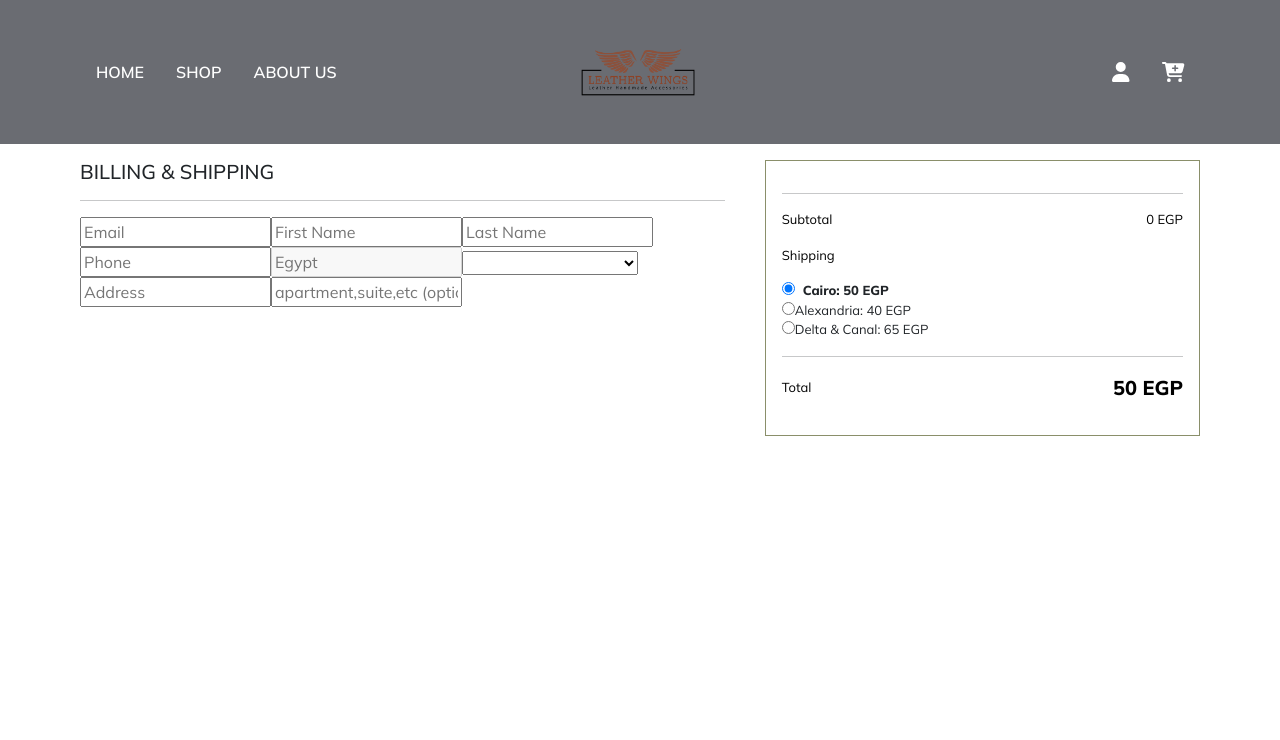
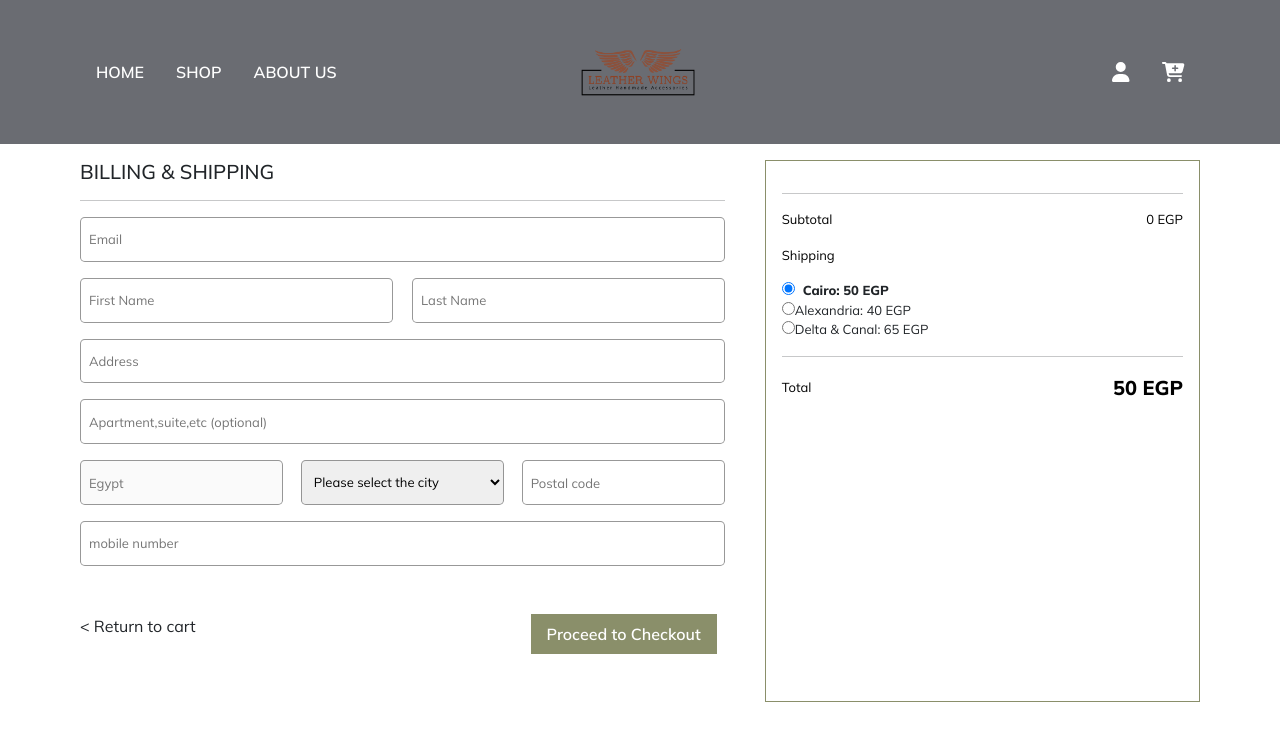
Before and after one commit to NSa3b/LeatherWings, a Vue app: page /orderinfo in a window 1280 px wide. Shown: the top 740 px of the page. Built offline with nearby package versions, Linux system fonts and the light colour scheme; data requests are answered from the project's data file.

Commit message:
form almost done ;)

```diff
--- a/src/components/ContactInfo_Form.vue
+++ b/src/components/ContactInfo_Form.vue
@@ -4,30 +4,70 @@ export default {
     data() {
         return {
             form: {
-                email: '',
-                phone: '',
-                firstName: '',
-                lastName: '',
-                country: 'Egypt',
-                governorate: null,
-                address: '',
-                apartment: ''
+                email: "",
+                phone: "",
+                firstName: "",
+                lastName: "",
+                country: "Egypt",
+                governorate: "",
+                address: "",
+                apartment: null,
+                postalCode: ""
+
+            },
+            errors: {
 
             },
             allGovernorates: [],
-            show: true
+            show: " true"
         }
     },
     methods: {
-        onSubmit(event) {
+        onSubmit() {
+            this.errors = [];
+            const emailRegExp = /^[a-zA-Z0-9.!#$%&'*+/=?^_`{|}~-]+@[a-zA-Z0-9_.+-]+\.[a-zA-Z0-9_.+-]*$/;
+            for (const info in this.form) {
+                if (this.form[info] == "") {
+                    if (info == "email" || info == "address") {
+                        this.errors[info] = `Enter an ${info}`;
+                    }
+                    else if (info == "governorate") {
+                        this.errors[info] = `Select a state / province`;
+                    }
+                    else {
+                        this.errors[info] = `Enter a ${info}`;
+                    }
+                }
+            }
 
+            if (this.form.email.length > 0 && !emailRegExp.test(this.form.email)) {
+                this.errors.email = `This is not a valid email`;
+            }
+            if (this.form.phone.length > 0 && this.form.phone.length < 11) {
+                this.errors.phone = `This is not a valid mobile number`;
+            }
+            if (this.form.postalCode.length > 0 && this.form.postalCode.length < 5) {
+                this.errors.postalCode = `This is not a valid postal code`;
+            }
 
+            if (Object.keys(this.errors).length == 0) {
+                console.log("Sounds Greate!");
+                this.$router.replace({ path: 'checkout' })
+            }
+            else {
+                console.log(this.errors);
+            }
+
+        },
+        inputChange(input) {
+            this.errors[input] = "";
         },
         async getGov() {
             const response = await fetch('http://localhost:3000/governates');
             const data = await response.json();
             this.allGovernorates = data;
         }
+
     },
     created() {
         this.getGov();
@@ -37,36 +77,143 @@ export default {
 </script>
 
 <template>
-
     <h5>BILLING & SHIPPING</h5>
     <hr>
     <form>
-        <label for="email"></label>
-        <input id="email" placeholder="Email" type="email" v-model="form.email" required>
+        <div class="column email">
+            <label for="email"></label>
+            <input class="input" id="email" placeholder="Email" type="email" v-model="form.email" @keypress="inputChange('email')">
+            <p class="errormsg">{{ errors.email }}</p>
+        </div>
 
-        <label for="fName"></label>
-        <input id="fName" placeholder="First Name" type="text" v-model="form.firstName" required>
+        <div class=" column name">
+            <div class="Fname">
+                <label for="fName"></label>
+                <input class="input" id="fName" placeholder="First Name" type="text" v-model="form.firstName"
+                    @keypress="inputChange('firstName')">
+                <p class="errormsg">{{ errors.firstName }}</p>
+            </div>
 
-        <label for="lName"></label>
-        <input id="lName" placeholder="Last Name" type="text" v-model="form.lastName" required>
+            <div class="Lname">
+                <label for="lName"></label>
+                <input class="input" id="lName" placeholder="Last Name" type="text" v-model="form.lastName"
+                    @keypress="inputChange('lastName')">
+                <p class="errormsg">{{ errors.lastName }}</p>
+            </div>
+        </div>
 
-        <label for="phone"></label>
-        <input id="phone" placeholder="Phone" type="tel" v-model="form.phone" required>
+        <div class=" column address">
+            <label for="address"></label>
+            <input class="input" id="address" placeholder="Address" type="text" v-model="form.address" @keypress="inputChange('address')">
+            <p class="errormsg">{{ errors.address }}</p>
+        </div>
 
-        <label for="country"></label>
-        <input id="country" placeholder="Egypt" type="text" disabled>
+        <div class=" column apt">
+            <label for="apartment"></label>
+            <input class="input" id="apartment" placeholder="Apartment,suite,etc (optional)" type="text" v-model="form.apartment">
+            <p class="errormsg">{{ errors.eg }}</p>
+        </div>
 
-        <label for="gov"></label>
-        <select id="gov" v-model="form.governorate">
-            <option disabled value="">Please select the city</option>
-            <option v-for="gov in allGovernorates">{{ gov.governorate_name_en }}</option>
-        </select>
 
-        <label for="address"></label>
-        <input id="address" placeholder="Address" type="text" >
+        <div class=" column region">
 
-        <label for="apartment"></label>
-        <input id="apapartmentt" placeholder="apartment,suite,etc (optional)" type="text">
+            <div class="country">
+                <label for="country"></label>
+                <input class="input" id="country" placeholder="Egypt" type="text" disabled>
+                <p class="errormsg">{{ errors.eg }}</p>
+            </div>
+
+            <div class="gov">
+                <select class="input" v-model="form.governorate" @change="inputChange('governorate')">
+                    <option disabled value="">Please select the city</option>
+                    <option v-for="gov in allGovernorates" value="gov.id">{{ gov.governorate_name_en }}</option>
+                </select>
+                <p class="errormsg">{{ errors.governorate }}</p>
+            </div>
+
+            <div class="postalcode">
+                <label for="postalcode"></label>
+                <input class="input" id="postalcode" placeholder="Postal code" type="text" v-model="form.postalCode" @keypress="inputChange('postalCode')">
+                <p class="errormsg">{{ errors.postalCode }}</p>
+            </div>
+
+        </div>
+
+        <div class="column phone">
+            <label for="phone"></label>
+            <input class="input" id="phone" placeholder="mobile number" type="tel" v-model="form.phone" @keypress="inputChange('phone')">
+            <p class="errormsg">{{ errors.phone }}</p>
+        </div>
+
+        <div class="navigation">
+            <router-link to="/cart"> &lt; Return to cart</router-link>
+            <button @click.prevent="onSubmit()" class="checkout-btn">Proceed to Checkout</button>
+        </div>
+
+
+
+
     </form>
+</template>
 
-</template>
+<style>
+
+
+.checkout-btn {
+    font-weight: 600;
+    border: none;
+    background-color: #8a8f6a;
+
+    color: white;
+    padding: 0.5rem 1rem;
+    margin: 0 0.5rem;
+    transition: background-color 0.4s ease-in-out, transform 1.5s ease-in-out;
+}
+
+.checkout-btn:hover {
+    background-color: #414141;
+}
+
+.checkout-btn:active {
+    transform: scale(0.1)
+}
+
+.errormsg {
+    font-size: small;
+    color: red;
+    margin: 0;
+}
+.input{
+    width: 100%;
+    height: 2.8rem;
+    font-size: small;
+    padding: 0.5rem;
+    border: 0.05rem rgba(128, 128, 128, 0.808) solid;
+    border-radius: 0.3rem;
+}
+.Fname,
+.Lname{
+    width:48.5%
+}
+.country,
+.gov,
+.postalcode{
+    width: 31.5%;;
+}
+.name,
+.region{
+    display: flex;
+    align-items: start;
+    justify-content: space-between;
+}
+.navigation{
+    display: flex;
+    align-items: start;
+    justify-content: space-between;
+    margin: 3rem 0rem;
+}
+.column{
+    margin:1rem 0rem;
+}
+
+</style>
--- a/src/components/Product_card.vue
+++ b/src/components/Product_card.vue
@@ -66,15 +66,17 @@ export default {
 
 .mycard-img {
     margin-bottom: 2rem;
-  overflow: hidden;
+    overflow: hidden;
 }
 .imgs{
     display: flex;
     transition: all 0.4s ease-in-out;
     z-index: 1;
+    width: 200%;
+
 }
 .mycard-img:hover .imgs{
-    transform: translateX(-100%);
+    transform: translateX(-50%);
 }
 
 .mycard-img:hover .cart-btn-fromcard{
@@ -83,9 +85,9 @@ export default {
 }
 
 .mycard-img img {
-    object-fit: contain;
+    object-fit: cover;
     padding: 0 0.5rem;
-    width: 100%;
+    width: 50%;
     height: auto;
 }
 
--- a/src/router/index.js
+++ b/src/router/index.js
@@ -3,7 +3,7 @@ import Home from '../views/Home.vue'
 import Cart from '../views/Cart.vue'
 import Shop from '../views/Shop.vue'
 import AboutUs from '../views/AboutUs.vue'
-import Shipping from '../views/Shipping.vue'
+import Checkout from '../views/Checkout.vue'
 import OrderInfo from '../views/OrderInfo.vue'
 import Product from '../views/Product.vue'
 import UserProfile from '../views/UserProfile.vue'
@@ -33,9 +33,9 @@ const router = createRouter({
 
     },
     {
-      path:'/shipping',
-      name:'shipping',
-      component: Shipping
+      path:'/checkout',
+      name:'checkout',
+      component: Checkout
 
     },
     {
--- a/src/views/Shipping.vue
+++ b/src/views/Checkout.vue
@@ -1,10 +1,13 @@
 <script>
 export default{
-    name:"shipping",
+    name:"checkout",
     data(){
         return{
 
         }
+    },
+    props:{
+        order:Array
     }
 }
 </script>
@@ -12,6 +15,7 @@ export default{
 <template>
 
     <h1>HELLO FROM CHECKOUT!</h1>
+    <p></p>
 
 </template>
 
--- a/src/views/OrderInfo.vue
+++ b/src/views/OrderInfo.vue
@@ -1,7 +1,7 @@
 <script>
 import { toTypeString } from '@vue/shared';
 import ContactInfoForm from '../components/ContactInfo_Form.vue';
-import Shipping from './Shipping.vue';
+import Shipping from './Checkout.vue';
 export default {
     name: "orderinfo",
     components: {
```
